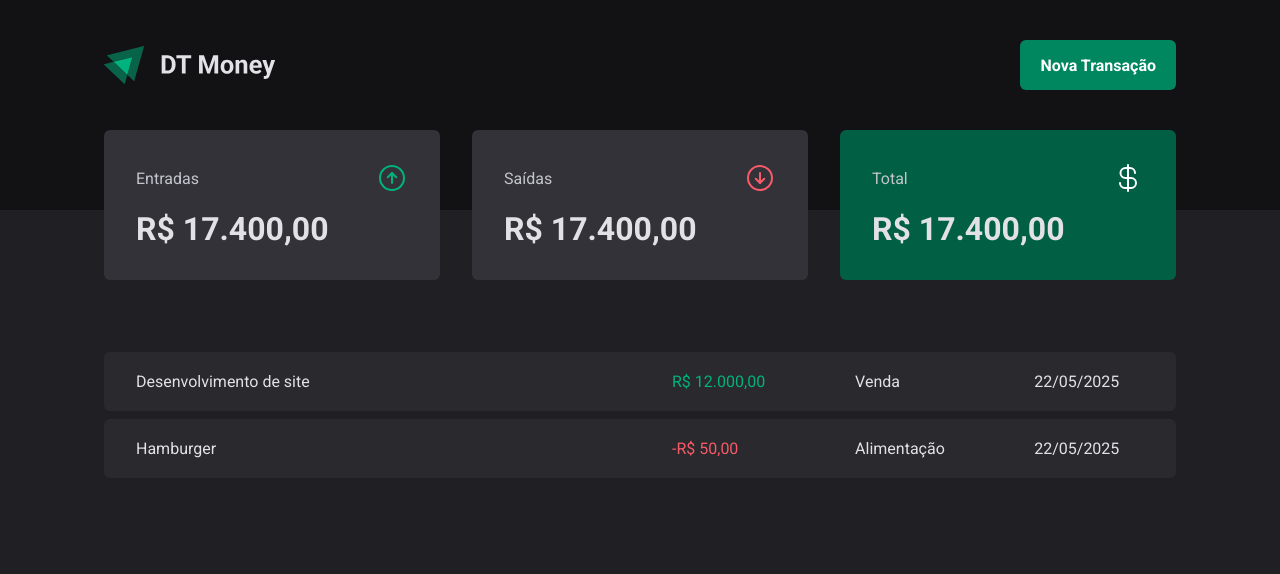
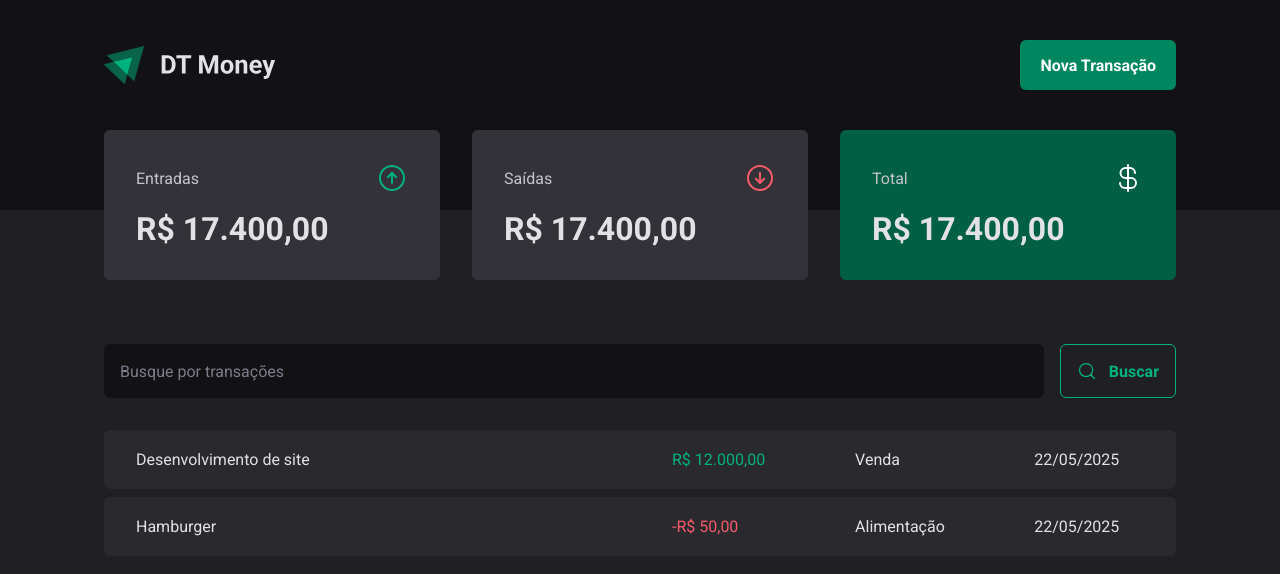
Before and after one commit to francisco-jose-vieira/DT-Money, a React (Vite) app: page / in a window 1280 px wide. Shown: the top 574 px of the page. Built offline with nearby package versions, Linux system fonts and the light colour scheme.

Commit message:
Componente SearchForm concluído

```diff
--- /dev/null
+++ b/src/pages/Transactions/components/SearchForm/index.tsx
@@ -0,0 +1,15 @@
+import { MagnifyingGlass } from "phosphor-react";
+import { SearchFormContainer } from "./styles";
+
+export function SearchForm() {
+  return (
+    <SearchFormContainer>
+      <input type="text" placeholder="Busque por transações" />
+
+      <button type="submit">
+        <MagnifyingGlass size={20} />
+        Buscar
+      </button>
+    </SearchFormContainer>
+  )
+}
--- /dev/null
+++ b/src/pages/Transactions/components/SearchForm/styles.ts
@@ -0,0 +1,41 @@
+import styled from "styled-components";
+
+export const SearchFormContainer = styled.form`
+    display: flex;
+    gap: 1rem;
+
+    input {
+        flex: 1;
+        border-radius: 6px;
+        border: 0;
+        background: ${props => props.theme['gray-900']};
+        color: ${props => props.theme['gray-300']};
+        padding: 1rem;
+
+        &::placeholder {
+            color: ${props => props.theme['gray-500']};
+        }
+    }
+
+    button {
+        display: flex;
+        align-items: center;
+        gap: 0.75rem;
+
+        border: 0;
+        padding: 1rem;
+        background: transparent;
+        border: 1px solid ${props => props.theme['green-300']};
+        color: ${props => props.theme['green-300']};
+        font-weight: bold;
+        border-radius: 6px;
+
+        &:hover {
+            background: ${props => props.theme['green-500']};
+            border-color: 1px solid ${props => props.theme['green-500']};
+            color: ${props => props.theme.white};
+            transition: background-color 0.2, color 0.2, border-color 0.2;
+        }
+    }
+
+`
--- a/src/pages/Transactions/index.tsx
+++ b/src/pages/Transactions/index.tsx
@@ -1,5 +1,6 @@
 import { Header } from "../../components/Header";
 import { Summary } from "../../components/Summary";
+import { SearchForm } from "./components/SearchForm";
 
 import { PriceHightLight, TransactionsContainer, TransactionsTable } from "./styles";
 
@@ -10,6 +11,8 @@
       <Summary />
 
       <TransactionsContainer>
+        <SearchForm />
+
         <TransactionsTable>
           <tbody>
             <tr>
--- a/src/pages/Transactions/styles.ts
+++ b/src/pages/Transactions/styles.ts
@@ -11,7 +11,7 @@
     width: 100%;
     border-collapse: separate;
     border-spacing: 0 0.5rem;
-    /* margin-top: 1.5rem; */
+    margin-top: 1.5rem;
 
     td {
         padding: 1.25rem 2rem;
```
